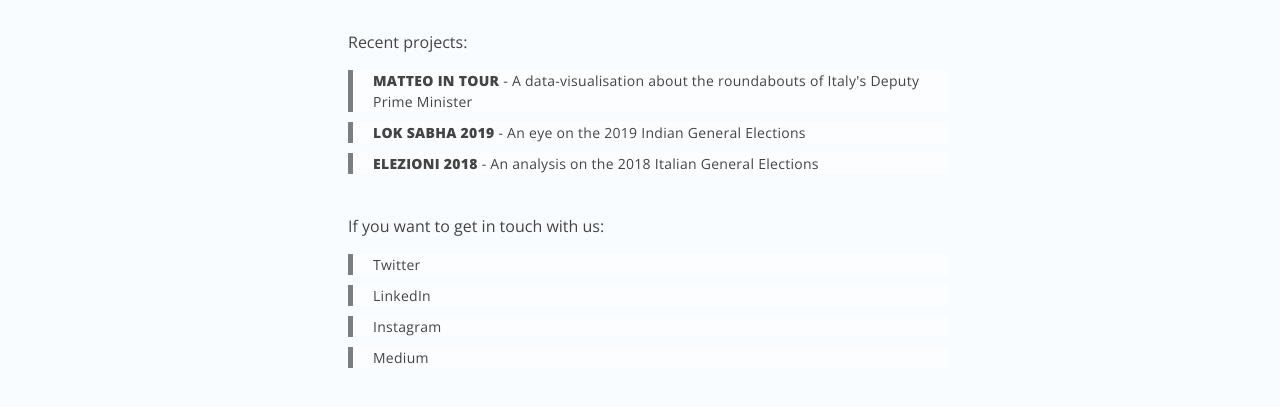
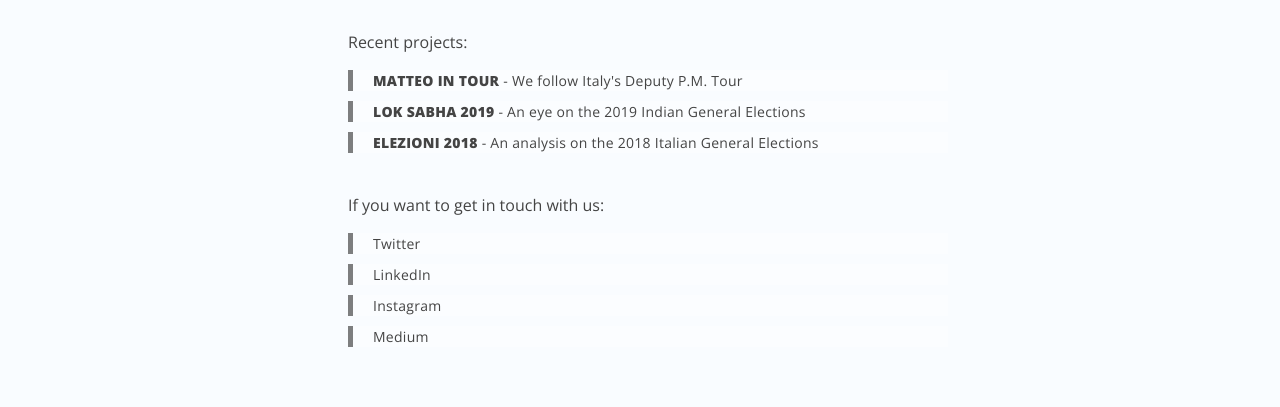
Before and after one commit to visualizenews/www, a plain HTML site: page docs/index.html in a window 1280 px wide. Shown: the part 369-776 px from the top of the page. Drawn offline with nearby package versions, Linux system fonts and the light colour scheme.

Commit message:
Update index.html

```diff
--- a/docs/index.html
+++ b/docs/index.html
@@ -118,7 +118,7 @@
             <p>Recent projects:</p>
 
             <ul>
-                <li><a href="https://matteointour.visualize.news/"><strong>Matteo in Tour</strong> - A data-visualisation about the roundabouts of Italy's Deputy Prime Minister</a></li>
+                <li><a href="https://matteointour.visualize.news/"><strong>Matteo in Tour</strong> - We follow Italy's Deputy P.M. Tour</a></li>
                 <li><a href="https://india.visualize.news/"><strong>Lok Sabha 2019</strong> - An eye on the 2019 Indian General Elections</a></li>
                 <li><a href="https://2018.elezioni.io/"><strong>Elezioni 2018</strong> - An analysis on the 2018 Italian General Elections</a></li>
             </ul>
```
